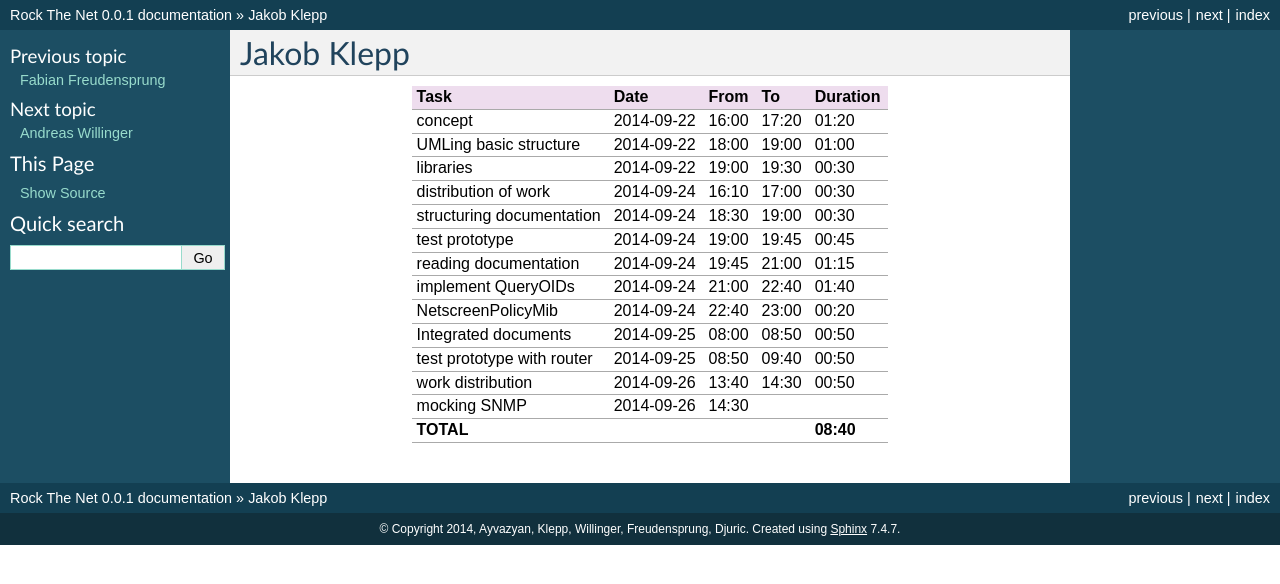
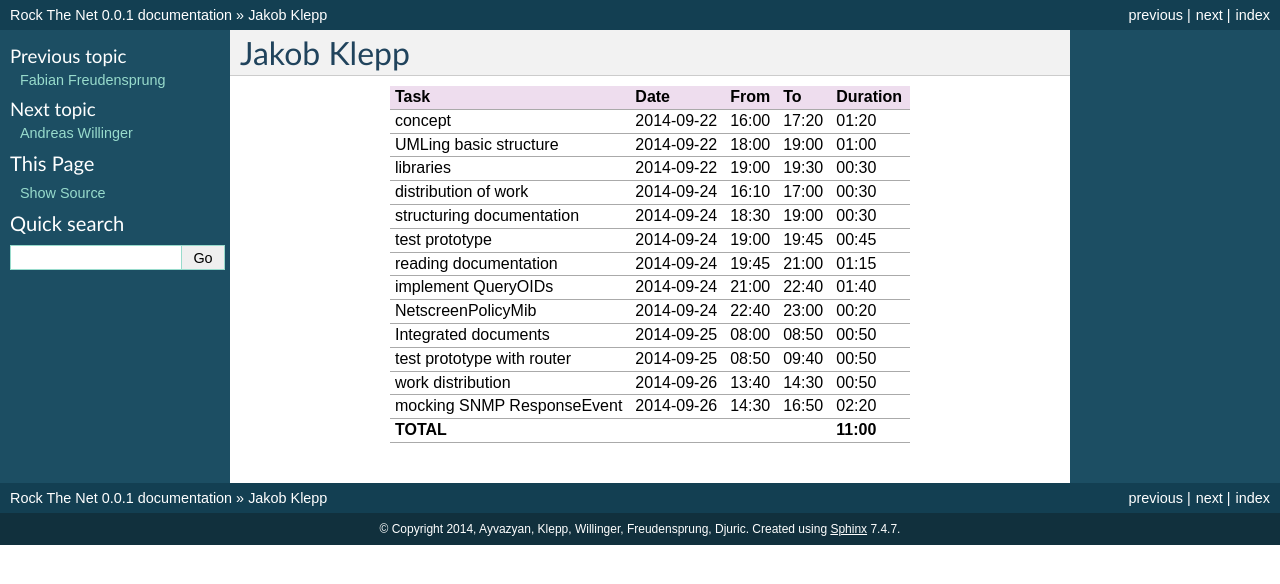
Before and after one commit to aayvazyan-tgm/RouterManagementProject_RockTheNet, a Sphinx documentation site: the page built from docs/timerecording_klepp.rst, in a window 1280 px wide. Shown: the top 584 px of the page. Built offline with Sphinx 7.4.7, drawn with Linux system fonts in a browser that asks for light colours.

Commit message:
timerecording

```diff
--- a/docs/snmp.rst
+++ b/docs/snmp.rst
@@ -1,2 +1,5 @@
+SNMP
+====
+
 http://cuddletech.com/articles/snmp/node6.html
 http://www.mad-hacking.net/documentation/linux/management/snmp/querying-snmpd.xml
--- a/docs/timerecording_klepp.rst
+++ b/docs/timerecording_klepp.rst
@@ -16,6 +16,6 @@ NetscreenPolicyMib                2014-09-24 22:40 23:00   00:20
 Integrated documents              2014-09-25 08:00 08:50   00:50
 test prototype with router        2014-09-25 08:50 09:40   00:50
 work distribution                 2014-09-26 13:40 14:30   00:50
-mocking SNMP                      2014-09-26 14:30
-**TOTAL**                                                **08:40**
+mocking SNMP ResponseEvent        2014-09-26 14:30 16:50   02:20
+**TOTAL**                                                **11:00**
 ================================= ========== ===== ===== =========
```
